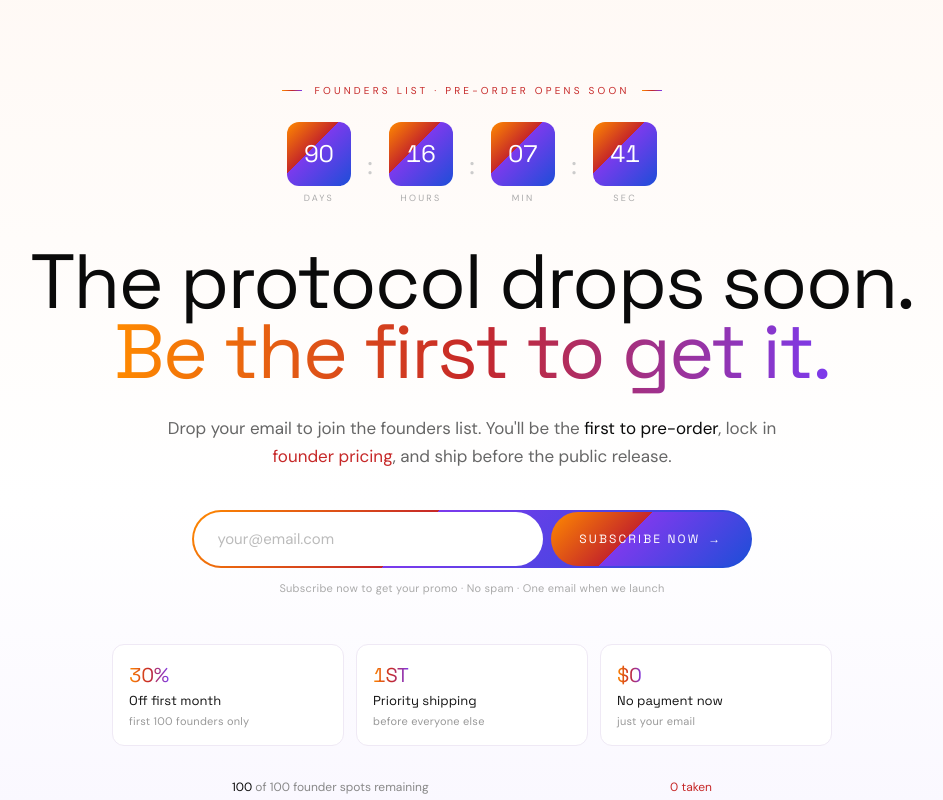
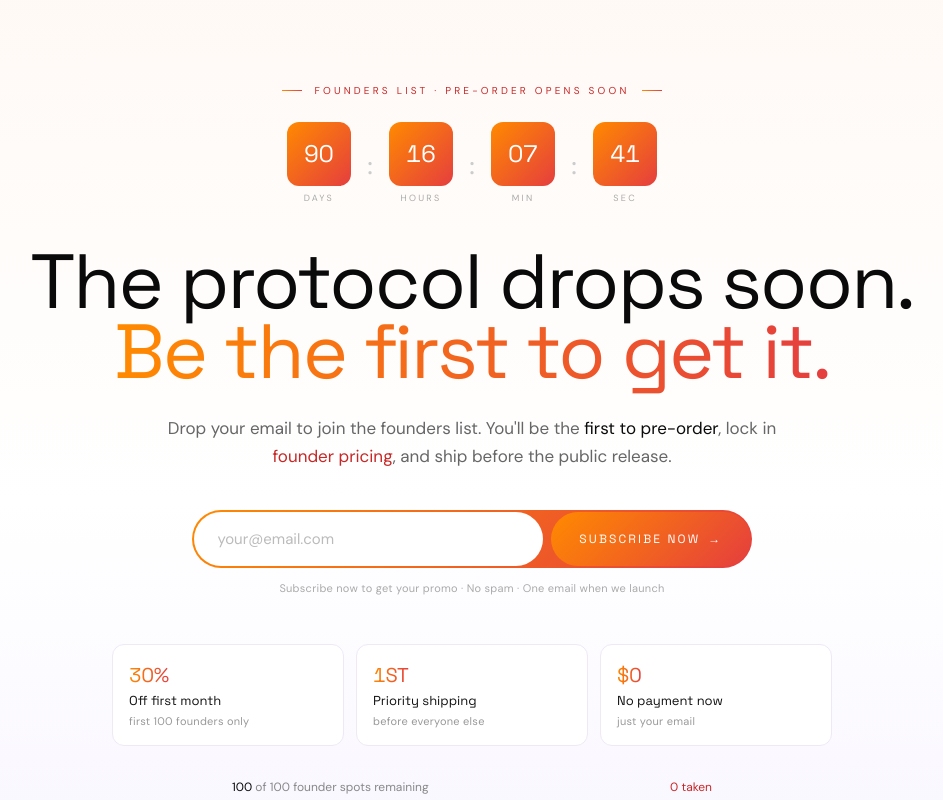
Before and after one commit to Sandu2006a/LIFECODE, a Next.js app in the folder web/: page / in a window 1280 px wide. Shown: the part 940-1740 px from the top of the page, without its empty margins (168-1111 px from the left). Built offline with nearby package versions, Linux system fonts and the light colour scheme; no server answers.

Commit message:
fix: simplify PreOrderSection gradient to orange-red

```diff
--- a/web/components/PreOrderSection.jsx
+++ b/web/components/PreOrderSection.jsx
@@ -4,8 +4,8 @@ import { useEffect, useRef, useState } from 'react';
 import { gsap } from 'gsap';
 import { ScrollTrigger } from 'gsap/ScrollTrigger';
 
-const BOX_G  = 'linear-gradient(135deg, #FF8A00 0%, #C62828 40%, #7C3AED 30%, #1D4ED8 100%)';
-const HEAT_G = 'linear-gradient(90deg, #FF8A00, #C62828, #7C3AED)';
+const BOX_G  = 'linear-gradient(135deg, #FF8A00 0%, #E53E3E 100%)';
+const HEAT_G = 'linear-gradient(90deg, #FF8A00, #E53E3E)';
 const PROMO  = 'LC70X';
 const LAUNCH = new Date('2026-08-03T00:00:00');
 const SPOTS  = 100;
```
